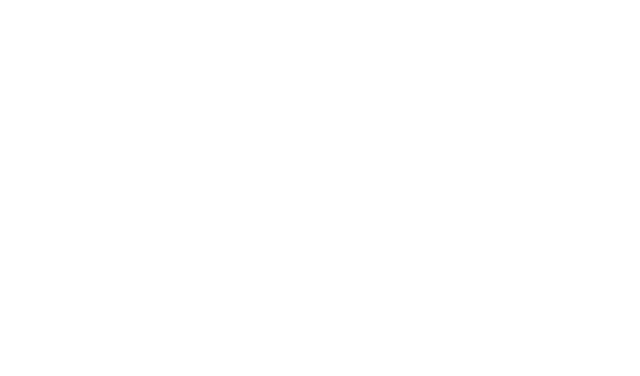
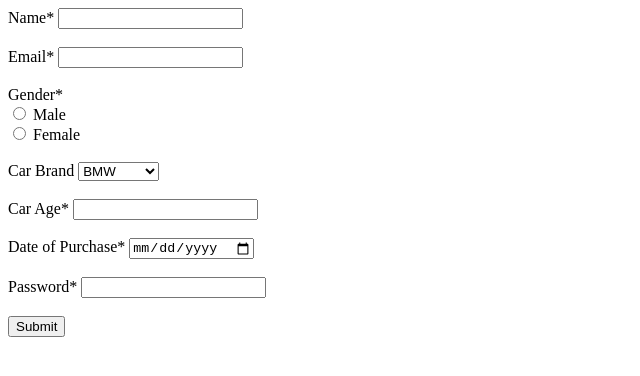
Before and after one commit to acciojob/car-insurance-form-Nishantdubey11, a website: page main.html in a window 1280 px wide. Shown: the whole page, without its empty margins (0-640 px from the left). Drawn offline with Linux system fonts and the light colour scheme.

Commit message:
created a submission

```diff
--- a/main.html
+++ b/main.html
@@ -8,6 +8,40 @@
 
 <body>
 	<!-- the entire body must be written by student -->
+	<form method="post">
+  <label for="name">Name*</label>
+  <input type="text" id="name" name="name" required><br><br>
+
+  <label for="email">Email*</label>
+  <input type="email" id="email" name="email" required><br><br>
+
+  <label for="gender">Gender*</label><br>
+  <input type="radio" id="male" name="gender" value="male" required>
+  <label for="male">Male</label><br>
+  <input type="radio" id="female" name="gender" value="female" required>
+  <label for="female">Female</label><br><br>
+
+  <label for="cars">Car Brand</label>
+  <select id="cars" name="cars">
+    <option value="BMW">BMW</option>
+    <option value="Audi">Audi</option>
+    <option value="Mercedez">Mercedez</option>
+  </select><br><br>
+
+  <label for="carage">Car Age*</label>
+  <input type="number" id="carage" name="carage" required><br><br>
+
+  <label for="dop">Date of Purchase*</label>
+  <input type="date" id="dop" name="dop" required><br><br>
+
+  <label for="password">Password*</label>
+  <input type="password" id="password" name="password" required><br><br>
+
+  <button type="submit">Submit</button>
+</form>
+
+
+
     <script type="text/javascript" src="./script.js">
 </script>
 
```
